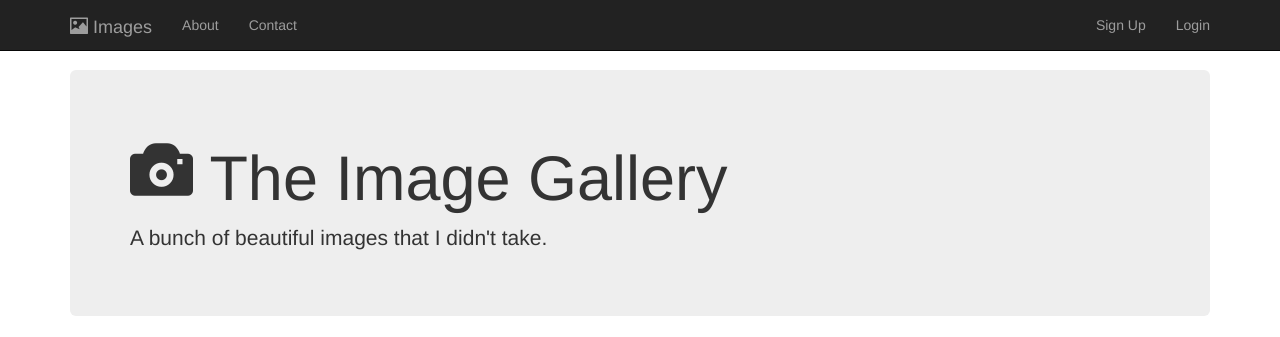
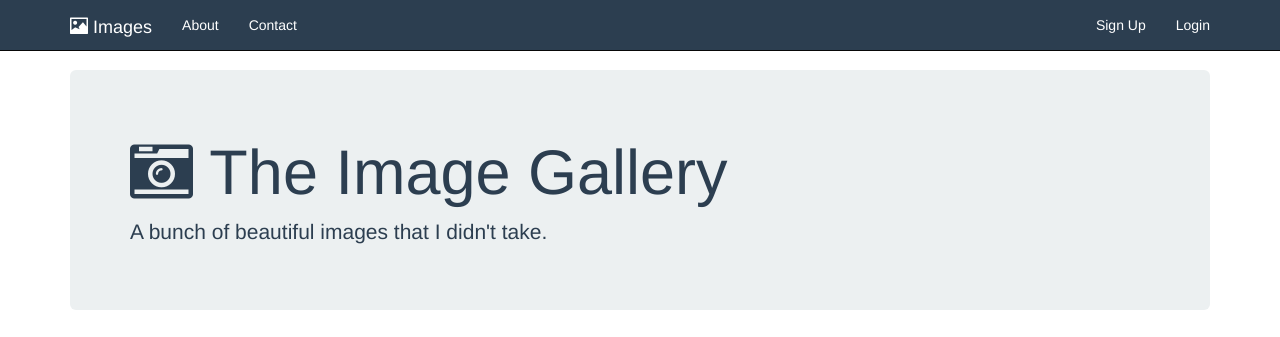
Before and after one commit to amandabarta/Web_Developer_Bootcamp, a plain HTML site: page gallery.html in a window 1280 px wide. Shown: the top 337 px of the page. Drawn offline with nearby package versions, Linux system fonts and the light colour scheme.

Commit message:
Changed icon, font color and background color in navbar

```diff
--- a/gallery.css
+++ b/gallery.css
@@ -1,3 +1,20 @@
 body {
   padding-top: 70px;
 }
+
+.jumbotron {
+  color: #2c3e50;
+  background: #ecf0f1;
+}
+
+.navbar-inverse {
+  background: #2c3e50;
+}
+
+.navbar-inverse .navbar-nav>li>a {
+    color: white;
+}
+
+.navbar-inverse .navbar-brand {
+  color: white;
+}
--- a/gallery.html
+++ b/gallery.html
@@ -3,6 +3,7 @@
 <head>
   <title>Image Gallery</title>
   <link rel="stylesheet" type="text/css" href="https://maxcdn.bootstrapcdn.com/bootstrap/3.3.7/css/bootstrap.min.css">
+  <link rel="stylesheet" type="text/css" href="https://maxcdn.bootstrapcdn.com/font-awesome/4.7.0/css/font-awesome.min.css">
   <link rel="stylesheet" type="text/css" href="gallery.css">
 </head>
 <body>
@@ -31,8 +32,7 @@
 </nav>
 <div class="container">
   <div class="jumbotron">
-    <h1><span class="glyphicon glyphicon-camera" aria-hidden="true">
-    </span> The Image Gallery</h1>
+    <h1><i class="fa fa-camera-retro" aria-hidden="true"></i> The Image Gallery</h1>
     <p>A bunch of beautiful images that I didn't take.</p>
   </div>
 
```
